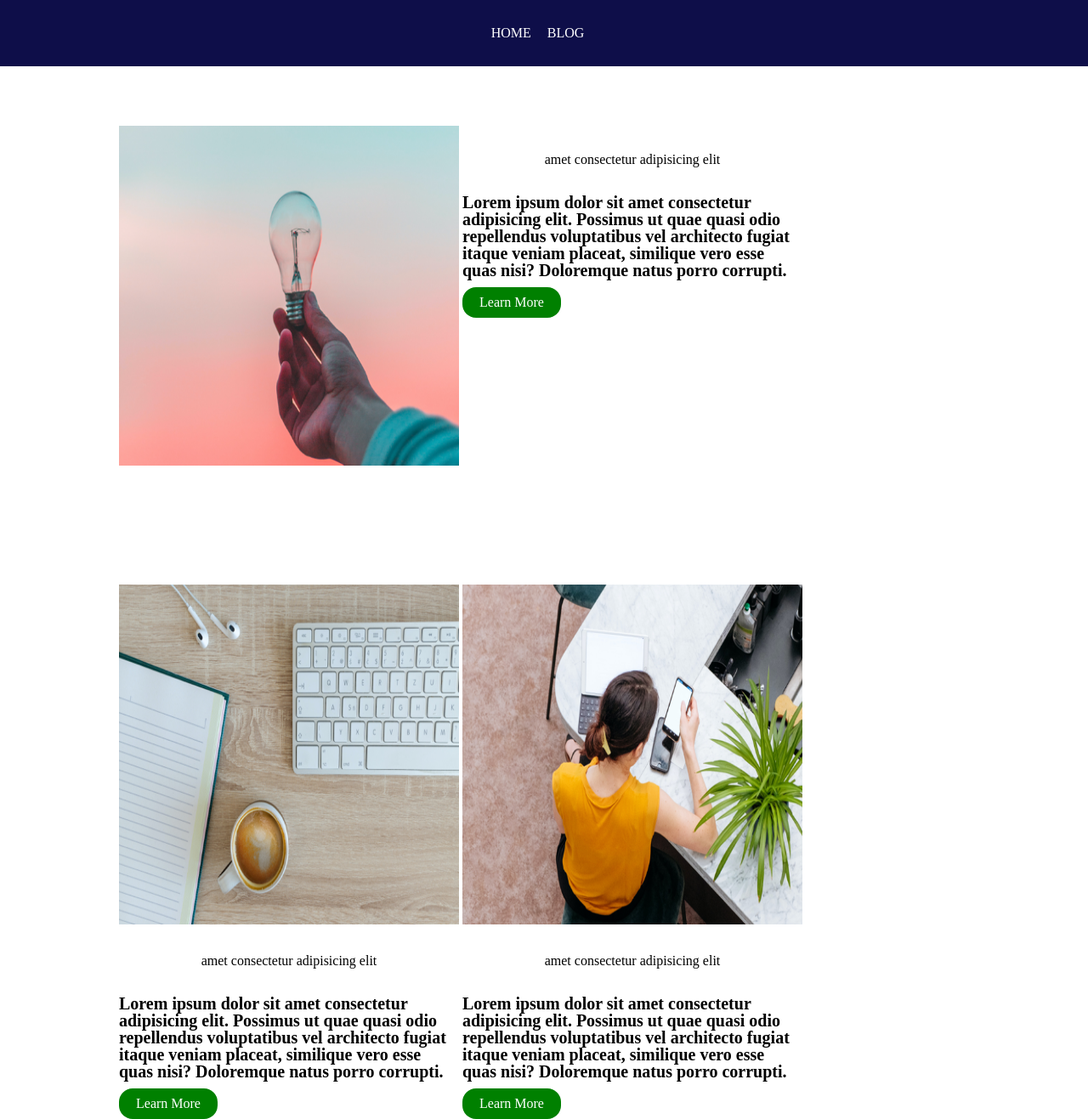
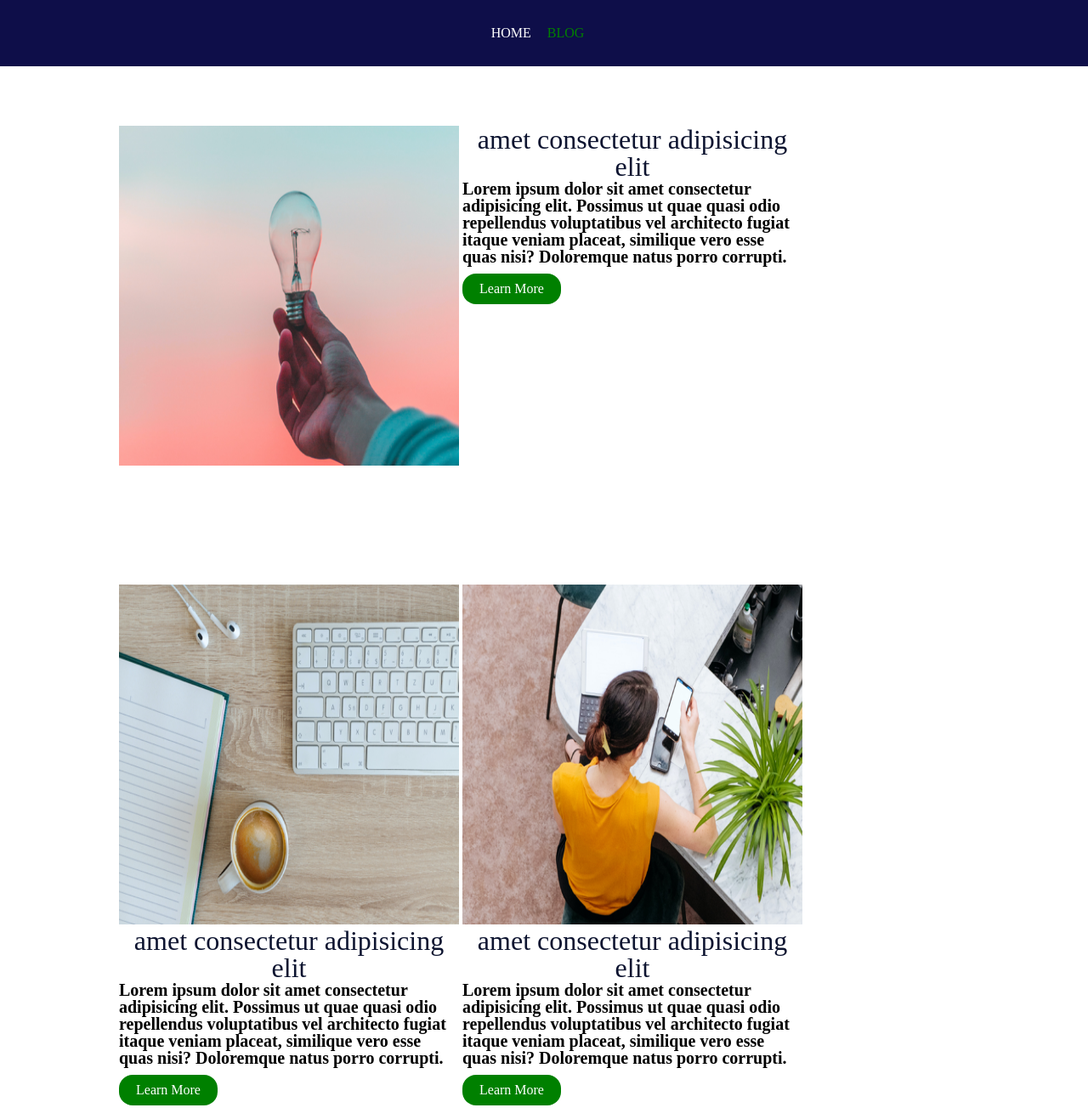
Before and after one commit to SeemaDSouza827/CHECK-POINT-1, a plain HTML site: page blog.html in a window 1280 px wide. Shown: the whole page at 85% size. Drawn offline with Linux system fonts and the light colour scheme.

Commit message:
updated checkpoint-1 after review

```diff
--- a/assets/stylesheet/style.css
+++ b/assets/stylesheet/style.css
@@ -64,7 +64,7 @@ nav{
     padding: 15px;
     text-align: center;
 }
-nav:hover{
+.active{
     color: green;
 }
 h1{
@@ -76,6 +76,11 @@ h2{
     font-size: 16px;
     text-align: center;
     margin:32px;
+}
+h3{
+    font-size: 32px;
+    text-align: center;
+    color: #0d1430;
 }
 hr{
     width: 800px;
--- a/blog.html
+++ b/blog.html
@@ -11,7 +11,7 @@
     <header>
         <nav>
             <a href="index.html">Home</a>
-            <a href="blog.html">Blog</a>
+            <a class="active" href="blog.html">Blog</a>
         </nav>
     </header>
     <main >
@@ -21,7 +21,7 @@
                     <img src="assets/media/pic01.png" alt="pic1">
                 </div>
                 <div class="box1">
-                    <h2>amet consectetur adipisicing elit</h2>
+                    <h3>amet consectetur adipisicing elit</h3>
                     <p>Lorem ipsum dolor sit amet consectetur adipisicing elit. Possimus ut quae quasi odio repellendus voluptatibus vel architecto fugiat itaque veniam placeat, similique vero esse quas nisi? Doloremque natus porro corrupti.</p>
                     <a class="btn" href="#">Learn More</a>
                 </div>
@@ -31,7 +31,7 @@
             <article class="box1">
                 <img src="assets/media/pic02.png" alt="pic2">
                 <div >
-                    <h2>amet consectetur adipisicing elit</h2>
+                    <h3>amet consectetur adipisicing elit</h3>
                 <p>
                     Lorem ipsum dolor sit amet consectetur adipisicing elit. Possimus ut quae quasi odio repellendus voluptatibus vel architecto fugiat itaque veniam placeat, similique vero esse quas nisi? Doloremque natus porro corrupti.
                 </p>
@@ -41,7 +41,7 @@
             <article class="box1">
                 <img src="assets/media/pic03.png" alt="pic3">
                 <div class="art1">
-                    <h2>amet consectetur adipisicing elit</h2>
+                    <h3>amet consectetur adipisicing elit</h3>
                     <p>
                     Lorem ipsum dolor sit amet consectetur adipisicing elit. Possimus ut quae quasi odio repellendus voluptatibus vel architecto fugiat itaque veniam placeat, similique vero esse quas nisi? Doloremque natus porro corrupti.
                     </p>
```
Also changed, not shown: index.html (+1 -1 lines).
